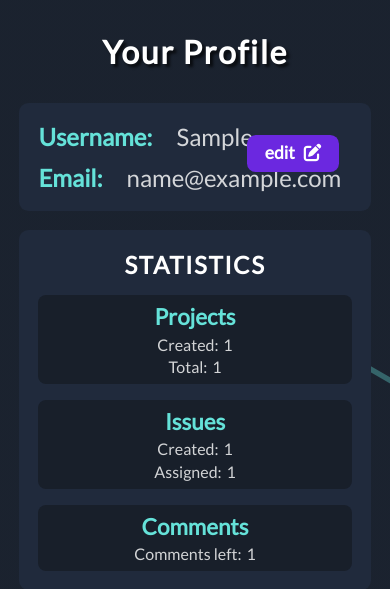
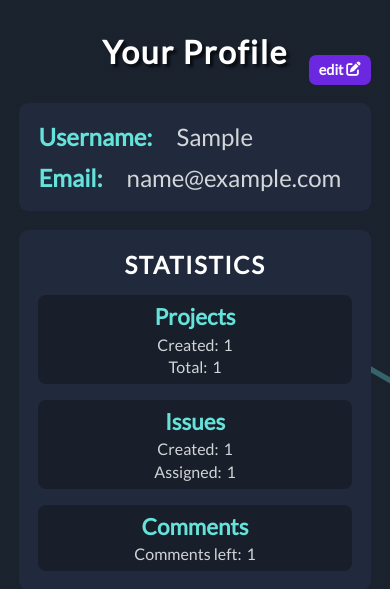
Before and after one commit to IuliiaKonovalova/issue_tracker, a Django app: a page that uses profiles/templates/profiles/user_profile.html in a window 390 px wide. Shown: the part 106-695 px from the top of the page. Run offline with Django 3.2, Linux system fonts and the light colour scheme; a user stored in the database is signed in; tables that the repository leaves empty hold one stand-in row (values such as "Sample post"); some libraries are stand-ins or nearby versions.

Commit message:
Add media and if statement for adit profile button

```diff
--- a/profiles/templates/profiles/user_profile.html
+++ b/profiles/templates/profiles/user_profile.html
@@ -21,11 +21,13 @@
     {% endif %}
     {% comment %} Profile Data {% endcomment %}
     <section class="profile__header">
-      <a href="#"
-        class="issue__edit btn__issue--edit">
-        Edit
-        <i class="fas fa-edit"></i>
-      </a>
+      {% if user_profile == request.user %}
+        <a href="#"
+          class="profile__edit btn__profile--edit">
+          Edit
+          <i class="fas fa-edit"></i>
+        </a>
+      {% endif %}
       <h3 class="profile__header--descriptions">
         <span>Username: </span>
         {{ user_profile.username }}
--- a/static/css/base.css
+++ b/static/css/base.css
@@ -899,7 +899,8 @@ body {
 .btn__issue--edit,
 .btn__comment--edit,
 .btn__comment--add,
-.btn__project--edit {
+.btn__project--edit,
+.btn__profile--edit {
   padding: 0.4em 1em 0.5em 1em;
   background-color: var(--clr-accent--800);
   border-radius: var(--br);
@@ -914,7 +915,8 @@ body {
 .btn__issue--edit:hover,
 .btn__comment--edit:hover,
 .btn__comment--add:hover,
-.btn__project--edit:hover {
+.btn__project--edit:hover,
+.btn__profile--edit:hover {
   background-color: var(--clr-accent--700);
 }
 
@@ -1192,7 +1194,8 @@ body {
 }
 
 .issue__edit,
-.project__edit {
+.project__edit,
+.profile__edit {
   position: absolute;
   right: 2rem;
   top: 2rem;
@@ -1205,7 +1208,8 @@ body {
 }
 
 .issue__edit i,
-.project__edit i {
+.project__edit i,
+.profile__edit i {
   margin-left: 0.5em;
 }
 
@@ -1717,6 +1721,24 @@ body {
   .profile__issue--block {
     margin-bottom: 0.1em;
   }
+
+  .profile__edit {
+    position: absolute;
+    right: 0;
+    top: -3rem;
+    display: flex;
+    align-items: center;
+  }
+
+  .btn__profile--edit {
+    padding: 0.4em 0.7em 0.5em 0.7em;
+    font-size: 0.9rem;
+  }
+
+  .profile__edit i {
+    font-size: 0.9rem;
+    margin-left: 0.2em;
+  }
 }
 
 @media all and (max-width: 50em) {
```
